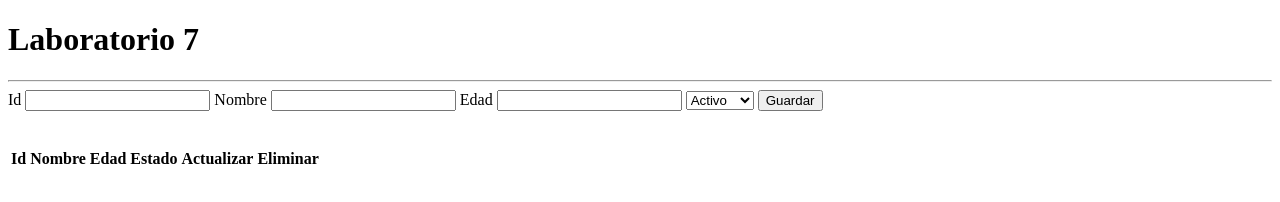
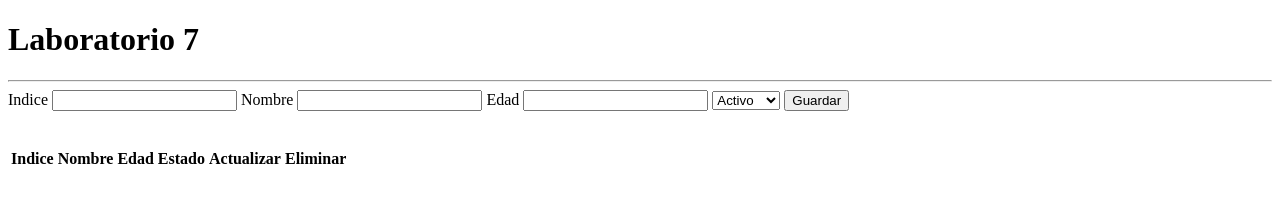
Before and after one commit to 2021-SEMI-DESIX-G1/Cabeza-Salvador_laboratorio_7, a plain HTML site: page frontend/index.html in a window 1280 px wide. Drawn offline with Linux system fonts and the light colour scheme; no server answers.

Commit message:
se termino

```diff
--- a/frontend/index.html
+++ b/frontend/index.html
@@ -12,7 +12,7 @@
   <h1>Laboratorio 7</h1>
   <hr />
   <form id="user_form">
-    <label for="id">Id</label>
+    <label for="id">Indice</label>
     <input name="id" id="id" type="text" />
     <label for="name">Nombre</label>
     <input name="name" type="text" required />
@@ -30,7 +30,7 @@
 
     <thead>
 
-      <th>Id</th>
+      <th>Indice</th>
       <th>Nombre</th>
       <th>Edad</th>
       <th>Estado</th>
```
